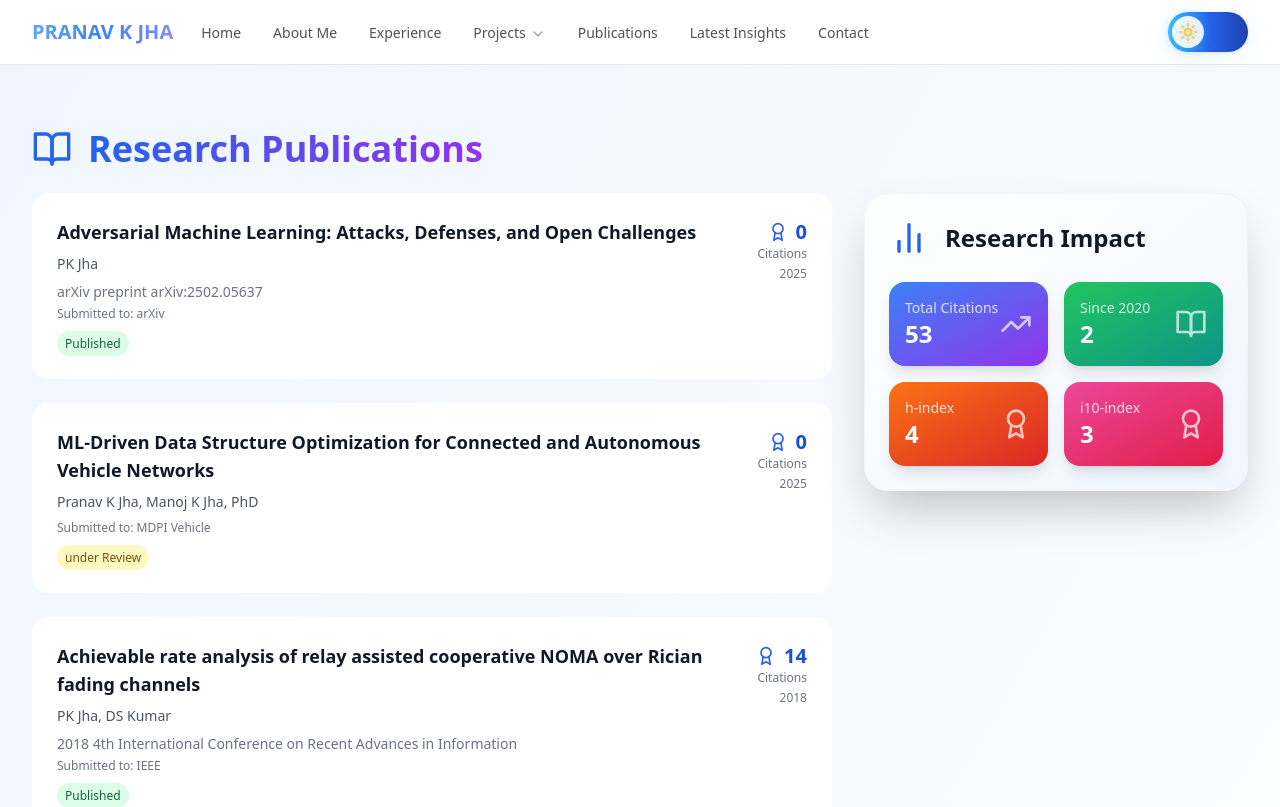
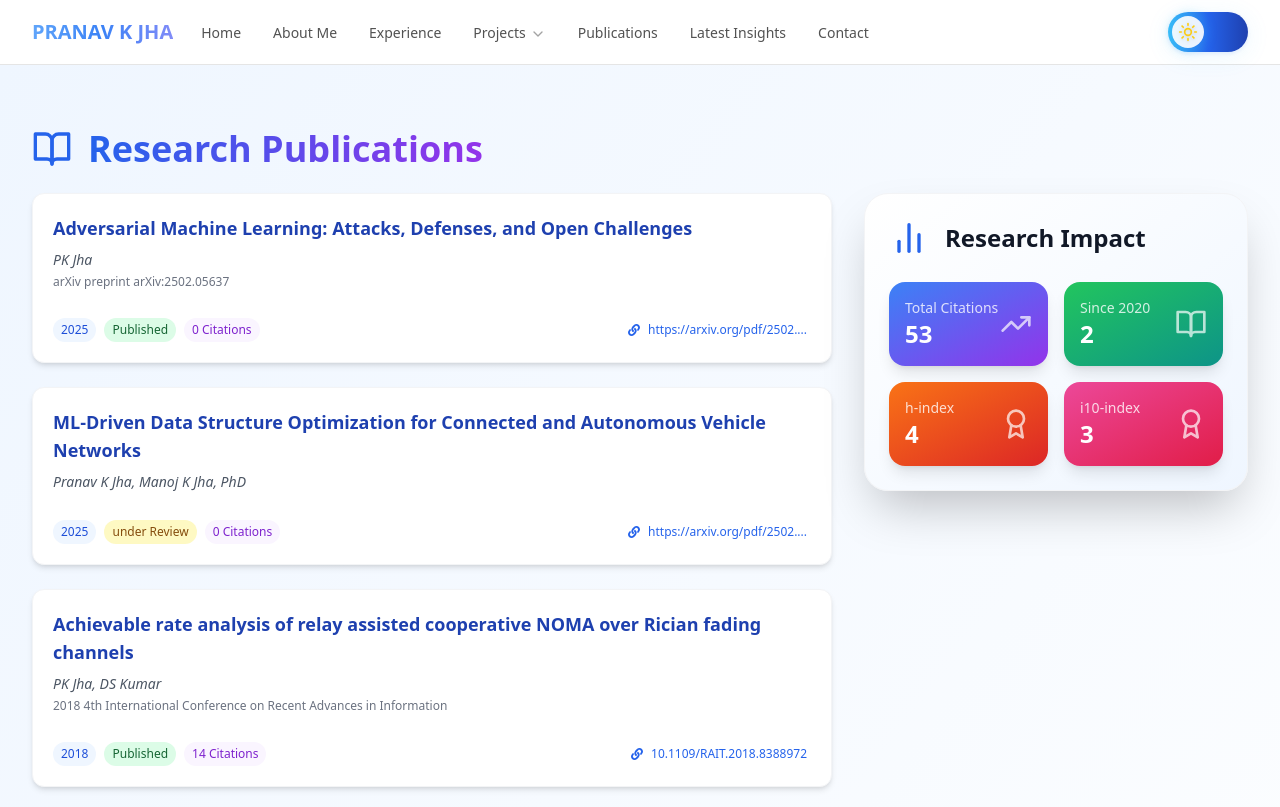
Before and after one commit to Idsl-group/idsl-group.github.io, a Next.js app: page /publications in a window 1280 px wide. Shown: the top 807 px of the page. Built offline with nearby package versions, Linux system fonts and the light colour scheme.

Commit message:
updated publications

```diff
--- a/app/(pages)/about-me/page.tsx
+++ b/app/(pages)/about-me/page.tsx
@@ -324,7 +324,7 @@ export default function AboutMePage() {
               className="absolute inset-0 bg-cover bg-center opacity-40 dark:opacity-60
              object-cover object-center
              sm:bg-cover md:bg-cover lg:bg-cover
-             w-full h-full quality-100 "
+             w-full h-full quality-100"
               style={{
                 backgroundImage:
                   "linear-gradient(to bottom, rgba(255, 255, 255, 0.1), rgba(255, 255, 255, 0.1)), url('/banner.jpg')",
@@ -801,7 +801,6 @@ export default function AboutMePage() {
               <h2 className="text-2xl font-bold text-blue-800 dark:text-blue-200 mb-4 border-b-2 border-blue-200 pb-2">
                 Research Interests
               </h2>
-
               {/* Focus Areas */}
               <div className="bg-white dark:bg-gray-800 p-4 rounded-lg shadow-md mb-4">
                 <h3 className="text-lg font-semibold text-blue-700 dark:text-blue-300 mb-2">
@@ -812,7 +811,6 @@ export default function AboutMePage() {
                     <li key={index}>{area}</li>
                   ))}
                 </ul>
-
                 {/* Detailed Professional Summary */}
                 <div className="mt-4 text-sm text-gray-700 dark:text-gray-300 space-y-3">
                   {resume.summary.map((paragraph, index) => (
@@ -985,6 +983,11 @@ export default function AboutMePage() {
                             </span>
                           )}
                         </p>
+                        {publication.doi && (
+                          <p className="text-xs">
+                            DOI: <a href={publication.doi}>{publication.doi}</a>
+                          </p>
+                        )}
                       </div>
                     ))}
                   </div>
--- a/app/(pages)/publications/page.tsx
+++ b/app/(pages)/publications/page.tsx
@@ -5,6 +5,7 @@ import { motion, AnimatePresence } from "framer-motion";
 import { BookOpenIcon, AwardIcon, GraduationCap } from "lucide-react";
 import resume from "@/data/resume";
 import { CitationMetrics } from "@/components/CitationMetrics";
+import { FaLink } from "react-icons/fa";
 
 // Define Publication type based on the structure in resume.ts
 type Publication = {
@@ -15,65 +16,60 @@ type Publication = {
   citations?: number;
   submittedTo?: string;
   status?: string;
+  doi?: string;
+};
+
+const formatDOI = (doi: string) => {
+  // Ensure DOI starts with https://doi.org/ if it doesn't already
+  const formattedDoi = doi.startsWith("http")
+    ? doi
+    : `https://doi.org/${doi.replace(/^doi:/, "")}`;
+
+  // Truncate long DOIs
+  const displayDoi = doi.length > 30 ? `${doi.slice(0, 27)}...` : doi;
+
+  return { formattedDoi, displayDoi };
 };
 
 const PublicationCard: React.FC<{
   publication: Publication;
   isSelected: boolean;
-  onSelect: () => void;
-}> = React.memo(function PublicationCard({
-  publication,
-  isSelected,
-  onSelect,
-}) {
+}> = ({ publication, isSelected }) => {
   return (
-    <motion.div
-      layout
-      initial={{ opacity: 0, scale: 0.95 }}
-      animate={{
-        opacity: 1,
-        scale: isSelected ? 1.02 : 1,
-      }}
-      transition={{
-        type: "tween",
-        duration: 0.2,
-      }}
-      onClick={onSelect}
+    <div
       className={`
-        cursor-pointer
-        bg-white
-        dark:bg-gray-800
-        rounded-2xl
-        p-6
-        space-y-4
-        border
-        transition-all
-        duration-200
-        ${
-          isSelected
-            ? "border-blue-200 dark:border-blue-700 shadow-lg"
-            : "border-transparent hover:border-gray-200 dark:hover:border-gray-700"
-        }
+        bg-white dark:bg-gray-800
+        rounded-xl shadow-md hover:shadow-lg
+        transition-all duration-300
+        border border-gray-100 dark:border-gray-700
+        p-5 flex flex-col
+        ${isSelected ? "ring-2 ring-blue-500" : ""}
       `}
     >
-      <div className="flex justify-between items-start">
-        <div className="flex-grow pr-4">
-          <h3 className="text-lg font-semibold text-gray-900 dark:text-white mb-2">
+      <div className="flex-grow">
+        <h3 className="text-lg font-semibold text-blue-800 dark:text-blue-200 mb-2">
           {publication.title}
         </h3>
-          <p className="text-sm text-gray-600 dark:text-gray-300 mb-2">
-            {publication.authors?.join(", ")}
-          </p>
-          <p className="text-sm text-gray-500 dark:text-gray-400">
+
+        <div className="text-sm text-gray-600 dark:text-gray-300 mb-3">
+          <p className="italic">{publication.authors.join(", ")}</p>
+          {publication.venue && (
+            <p className="text-xs text-gray-500 dark:text-gray-400 mt-1">
               {publication.venue}
             </p>
-          {publication.submittedTo && (
-            <p className="text-xs text-gray-500 dark:text-gray-400 mt-1">
-              Submitted to: {publication.submittedTo}
-            </p>
           )}
+        </div>
+      </div>
+
+      <div className="mt-4 flex flex-wrap items-center justify-between gap-2">
+        <div className="flex items-center space-x-2">
+          {publication.year && (
+            <span className="text-xs bg-blue-50 dark:bg-blue-900/30 px-2 py-1 rounded-full text-blue-700 dark:text-blue-300">
+              {publication.year}
+            </span>
+          )}
+
           {publication.status && (
-            <div className="mt-2">
             <span
               className={`
                 text-xs px-2 py-1 rounded-full
@@ -86,64 +82,36 @@ const PublicationCard: React.FC<{
             >
               {publication.status}
             </span>
-            </div>
+          )}
+
+          {publication.citations !== undefined && (
+            <span className="text-xs bg-purple-50 dark:bg-purple-900/30 px-2 py-1 rounded-full text-purple-700 dark:text-purple-300">
+              {publication.citations} Citations
+            </span>
           )}
         </div>
 
-        <div className="flex flex-col items-end">
-          <div className="flex items-center space-x-2">
-            <AwardIcon className="w-5 h-5 text-blue-600 dark:text-blue-400" />
-            <span className="text-xl font-bold text-blue-700 dark:text-blue-500">
-              {publication.citations}
-            </span>
-          </div>
-          <span className="text-xs text-gray-500 dark:text-gray-400">
-            Citations
-          </span>
-          <span className="text-xs text-gray-500 dark:text-gray-400 mt-1">
-            {publication.year}
-          </span>
+        {publication.doi && (
+          <a
+            href={formatDOI(publication.doi).formattedDoi}
+            target="_blank"
+            rel="noopener noreferrer"
+            className="
+              text-xs text-blue-600 dark:text-blue-400
+              hover:underline flex items-center space-x-1
+              focus:outline-none focus:ring-2 focus:ring-blue-500
+              rounded p-1
+            "
+            title={publication.doi}
+          >
+            <FaLink className="mr-1" />
+            <span>{formatDOI(publication.doi).displayDoi}</span>
+          </a>
+        )}
       </div>
     </div>
-
-      {isSelected && (
-        <motion.div
-          initial={{ opacity: 0, height: 0 }}
-          animate={{ opacity: 1, height: "auto" }}
-          transition={{ duration: 0.3 }}
-          className="mt-4 pt-4 border-t border-gray-100 dark:border-gray-700"
-        >
-          <div className="grid grid-cols-3 gap-4 text-center">
-            <div>
-              <h4 className="text-xs font-medium text-gray-500 dark:text-gray-400">
-                Total Citations
-              </h4>
-              <p className="text-lg font-bold text-gray-800 dark:text-gray-200">
-                {publication.citations}
-              </p>
-            </div>
-            <div>
-              <h4 className="text-xs font-medium text-gray-500 dark:text-gray-400">
-                Publication Year
-              </h4>
-              <p className="text-lg font-bold text-gray-800 dark:text-gray-200">
-                {publication.year}
-              </p>
-            </div>
-            <div>
-              <h4 className="text-xs font-medium text-gray-500 dark:text-gray-400">
-                Venue
-              </h4>
-              <p className="text-sm text-gray-700 dark:text-gray-300 truncate">
-                {publication.venue}
-              </p>
-            </div>
-          </div>
-        </motion.div>
-      )}
-    </motion.div>
   );
-});
+};
 
 export default function PublicationsPage() {
   const [selectedPublication, setSelectedPublication] =
@@ -168,10 +136,9 @@ export default function PublicationsPage() {
           key={publication.title}
           publication={publication}
           isSelected={selectedPublication === publication}
-          onSelect={() => handlePublicationSelect(publication)}
         />
       )),
-    [sortedPublications, selectedPublication, handlePublicationSelect]
+    [sortedPublications, selectedPublication]
   );
 
   return (
--- a/data/resume.ts
+++ b/data/resume.ts
@@ -401,6 +401,7 @@ const resume = {
       status: "Published",
       year: 2017,
       citations: 17,
+      doi: "https://doi.org/10.1063/1.4984154",
     },
     {
       title:
@@ -412,6 +413,7 @@ const resume = {
       status: "Published",
       year: 2018,
       citations: 14,
+      doi: "10.1109/RAIT.2018.8388972",
     },
     {
       title:
@@ -423,6 +425,7 @@ const resume = {
       status: "Published",
       year: 2018,
       citations: 12,
+      doi: "10.1109/ICEES.2018.8442405",
     },
     {
       title:
@@ -434,17 +437,9 @@ const resume = {
       status: "Published",
       year: 2018,
       citations: 5,
+      doi: "10.1109/RAIT.2018.8388973",
     },
-    {
-      title:
-        "Achievable Rate Analysis for Cooperative Relay Assisted Opportunistic-NOMA over Rician Fading Channels with Channel State Information",
-      authors: ["PK Jha", "SS Shree", "DS Kumar"],
-      venue: "Wireless Personal Communications, Springer",
-      submittedTo: "Wireless Personal Communications, Springer",
-      status: "Published",
-      year: 2018,
-      citations: 2,
-    },
+
     {
       title:
         "Performance analysis of dual-hop optical wireless communication systems over k-distribution turbulence channel with pointing error",
@@ -454,16 +449,7 @@ const resume = {
       status: "Published",
       year: 2017,
       citations: 2,
-    },
-    {
-      title:
-        "Performance analysis of FSO system with spatial diversity and relays for M-QAM over log-normal channel",
-      authors: ["PK Jha", "N Kachare", "K Kalyani", "DS Kumar"],
-      venue: "arXiv preprint arXiv:1709.05488",
-      submittedTo: "arXiv",
-      status: "Published",
-      year: 2017,
-      citations: 1,
+      doi: "https://doi.org/10.1063/1.4984158",
     },
     {
       title:
@@ -474,6 +460,7 @@ const resume = {
       status: "Published",
       year: 2025,
       citations: 0,
+      doi: "https://arxiv.org/pdf/2502.05637",
     },
     {
       title:
@@ -484,6 +471,7 @@ const resume = {
       status: "under Review",
       year: 2025,
       citations: 0,
+      doi: "https://arxiv.org/pdf/2502.05637",
     },
   ],
 
```
Lines whose indentation alone changed are shown as unchanged.
